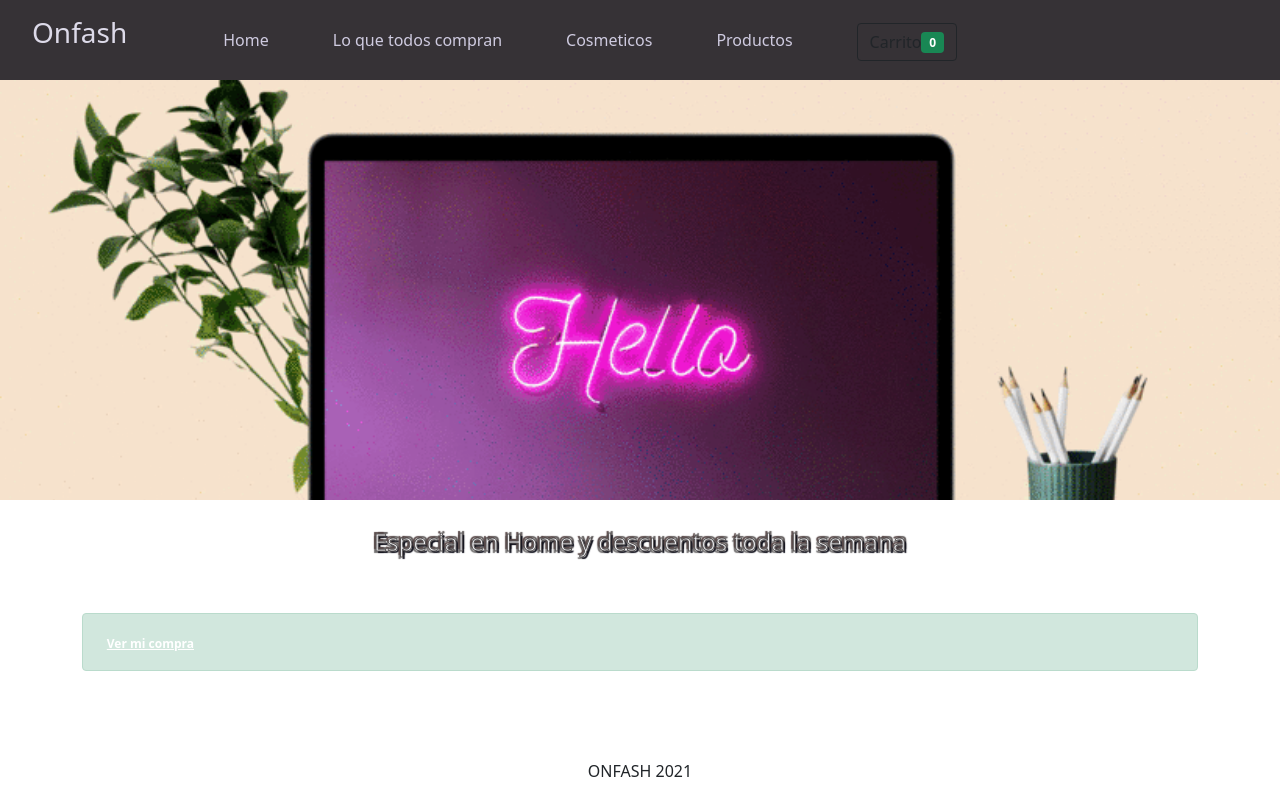
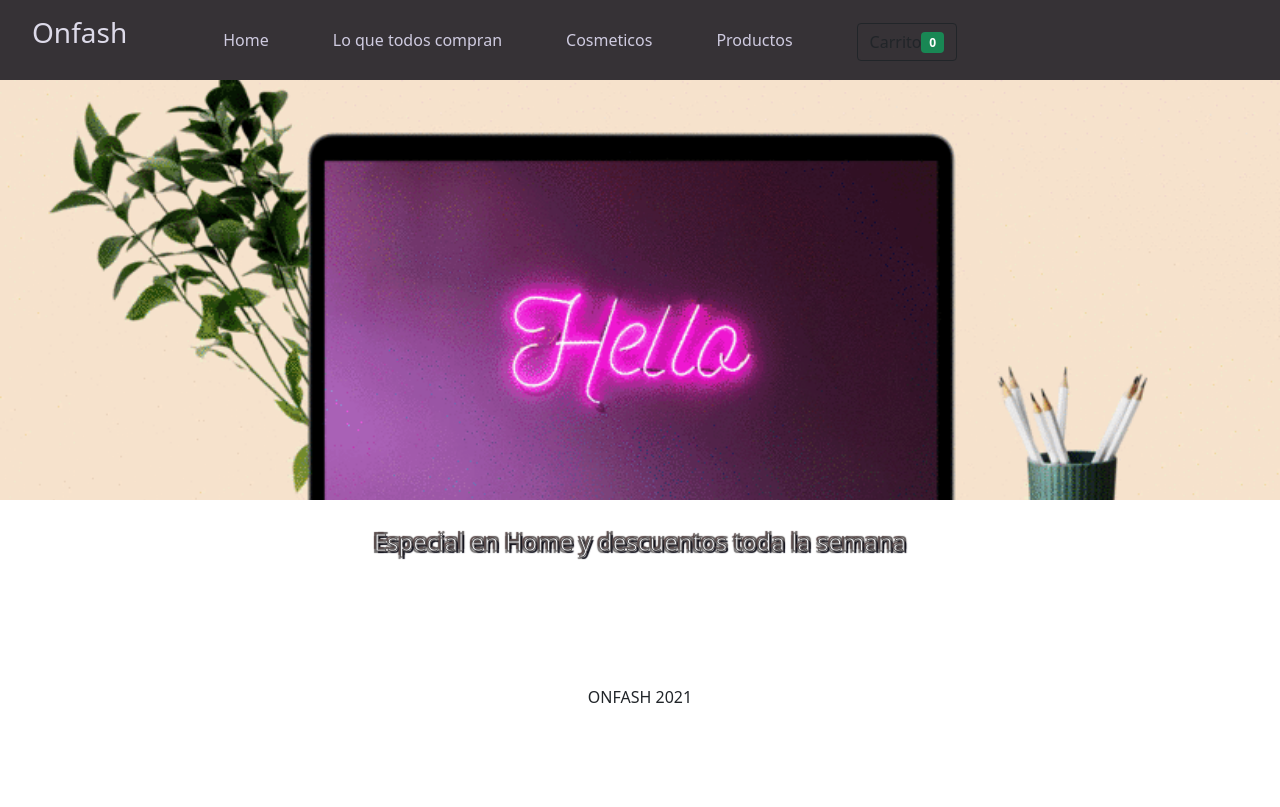
Before and after one commit to sola-11/tiendaonline, a PHP site: page / in a window 1280 px wide. After the commit the page ends 703 px from the top, so only its background shows below. Run offline with PHP 8.4, Linux system fonts and the light colour scheme; data that the repository does not hold is empty.

Commit message:
Diseño d home

```diff
--- a/index.php
+++ b/index.php
@@ -5,16 +5,19 @@ include 'carrito.php';
 include 'templates/cabecera.php';
 ?>
  <br/>
-                <div class="alert alert-success">
+ <?php if($mensaje!=""){?>
+                <div class="alert alert-primary">
                 <?php echo $mensaje; ?>
-                <a class="badge badge-success" href="">Ver mi compra</a>
+
+                <a href="mostrarcarrito.php" class="badge badge-pill badge-secondary">Ver mi compra</a>
                    </div>
+                   <?php  }?>
 
 
     <br/>
    	<div class="row">
      <?php
-      $sentencia=$pdo->prepare("SELECT * FROM `tblproductos`");
+      $sentencia=$pdo->prepare("SELECT * FROM `articulos`");
       $sentencia->execute();
       $listaProductos=$sentencia->fetchAll(PDO::FETCH_ASSOC);
       //print_r($listaProductos);
```
